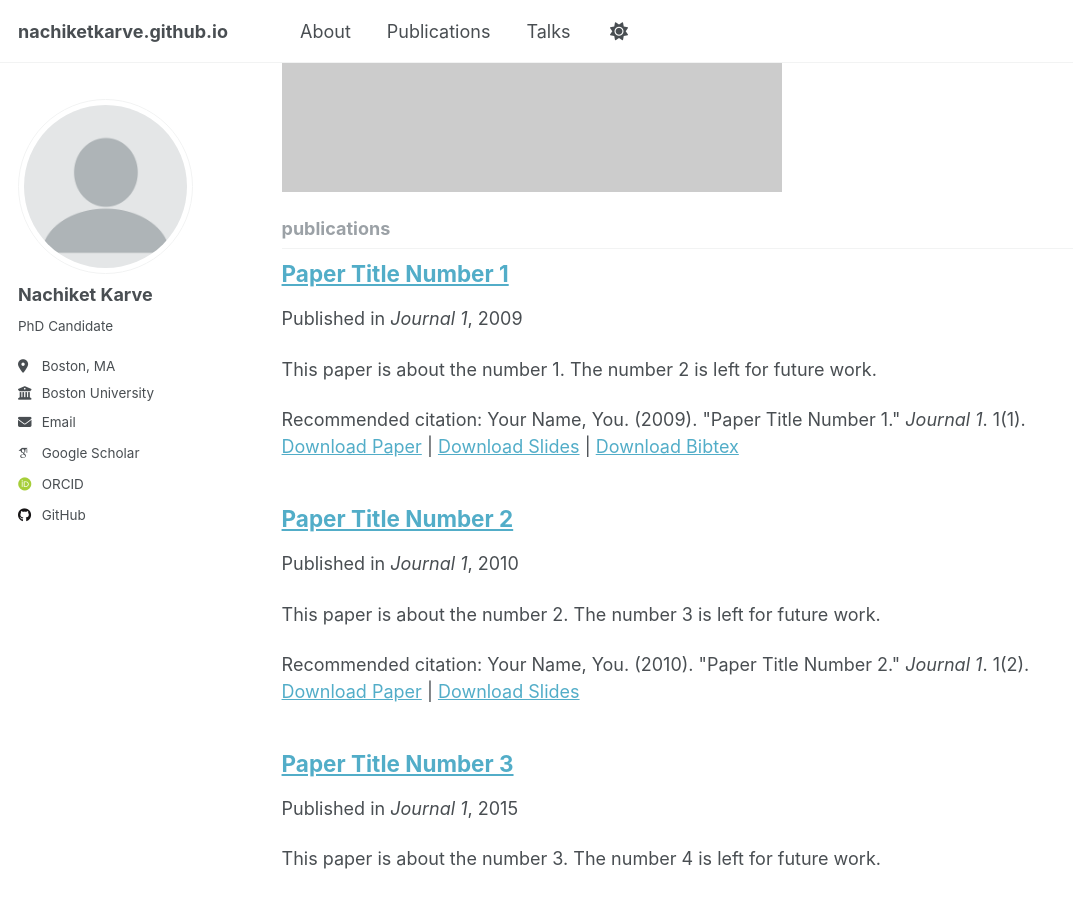
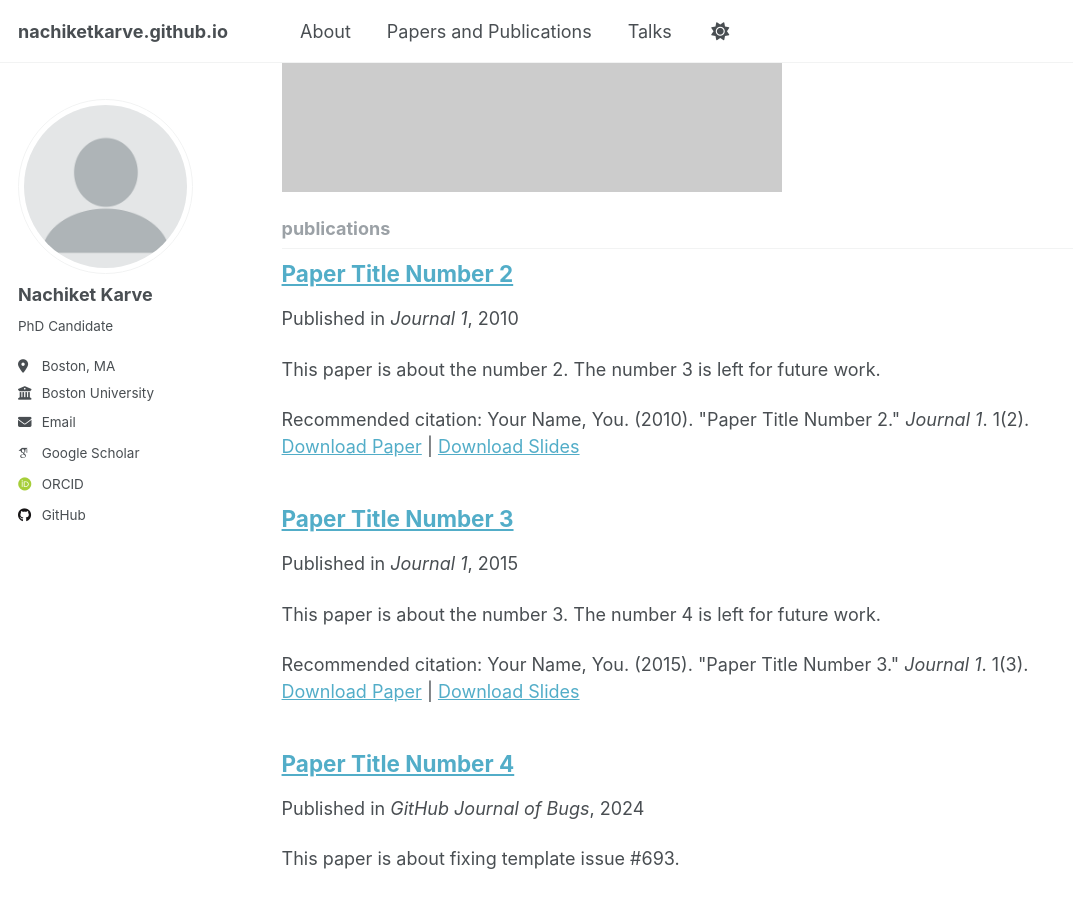
Before and after one commit to nachiketkarve/nachiketkarve.github.io, a Jekyll site: the page built from _pages/collection-archive.html, in a window 1280 px wide and 900 px high, scrolled down 893 px. Shown: the whole window, without its empty margins (0-1073 px from the left). Built offline with Jekyll 4.4.1, drawn with Linux system fonts in a browser that asks for light colours; some web fonts are replaced; a file with an impossible date is left out.

Commit message:
Initial Commit

```diff
--- a/_data/navigation.yml
+++ b/_data/navigation.yml
@@ -11,7 +11,7 @@ main:
   - title: "About"
     url: /about/
 
-  - title: "Publications"
+  - title: "Papers and Publications"
     url: /publications/
 
   - title: "Talks"
--- a/_publications/2009-10-01-paper-title-number-1.md
+++ b/_publications/2009-10-01-paper-title-number-1.md
@@ -1,14 +1,14 @@
 ---
-title: "Paper Title Number 1"
-collection: publications
-category: manuscripts
-permalink: /publication/2009-10-01-paper-title-number-1
-excerpt: 'This paper is about the number 1. The number 2 is left for future work.'
-date: 2009-10-01
-venue: 'Journal 1'
-slidesurl: 'http://academicpages.github.io/files/slides1.pdf'
-paperurl: 'http://academicpages.github.io/files/paper1.pdf'
-bibtexurl: 'http://academicpages.github.io/files/bibtex1.bib'
-citation: 'Your Name, You. (2009). &quot;Paper Title Number 1.&quot; <i>Journal 1</i>. 1(1).'
+title: "Diffusion as a Signature of Chaos"
+collection: #publications
+category: #manuscripts
+permalink: #/publication/2009-10-01-paper-title-number-1
+excerpt: #'This paper is about the number 1. The number 2 is left for future work.'
+date: #2009-10-01
+venue: #'Journal 1'
+slidesurl: #'http://academicpages.github.io/files/slides1.pdf'
+paperurl: #'http://academicpages.github.io/files/paper1.pdf'
+bibtexurl: #'http://academicpages.github.io/files/bibtex1.bib'
+citation: #'Your Name, You. (2009). &quot;Paper Title Number 1.&quot; <i>Journal 1</i>. 1(1).'
 ---
 The contents above will be part of a list of publications, if the user clicks the link for the publication than the contents of section will be rendered as a full page, allowing you to provide more information about the paper for the reader. When publications are displayed as a single page, the contents of the above "citation" field will automatically be included below this section in a smaller font.
```
